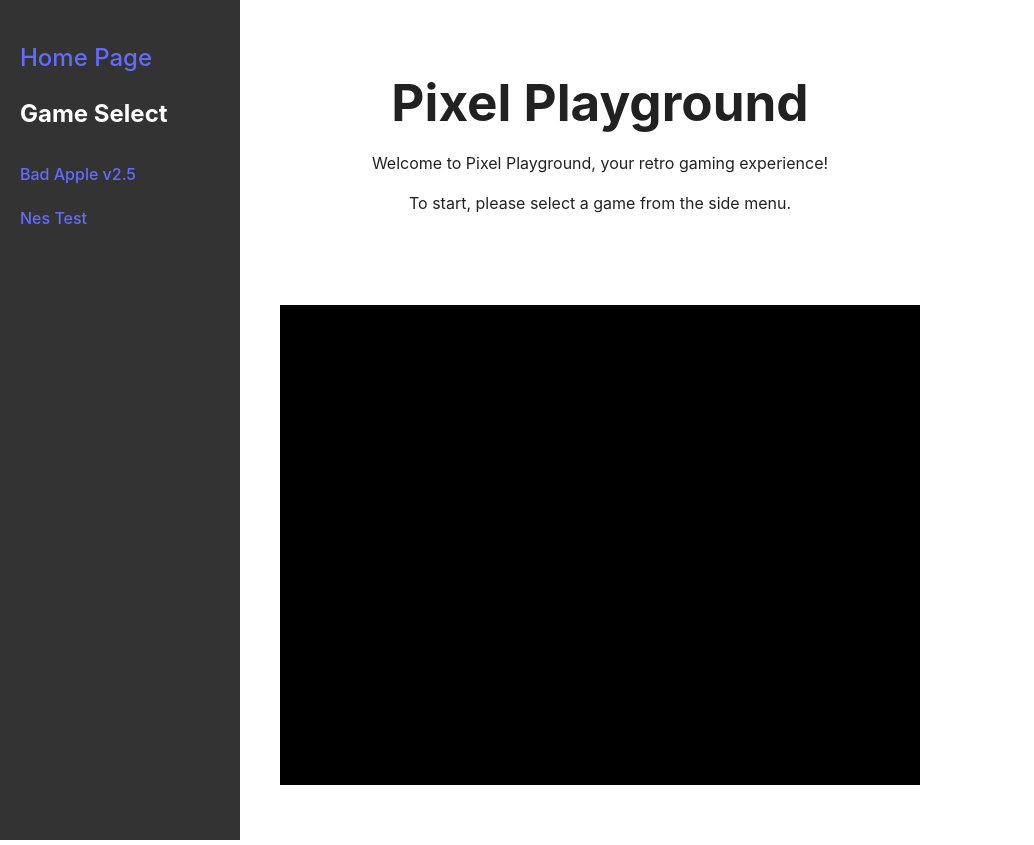
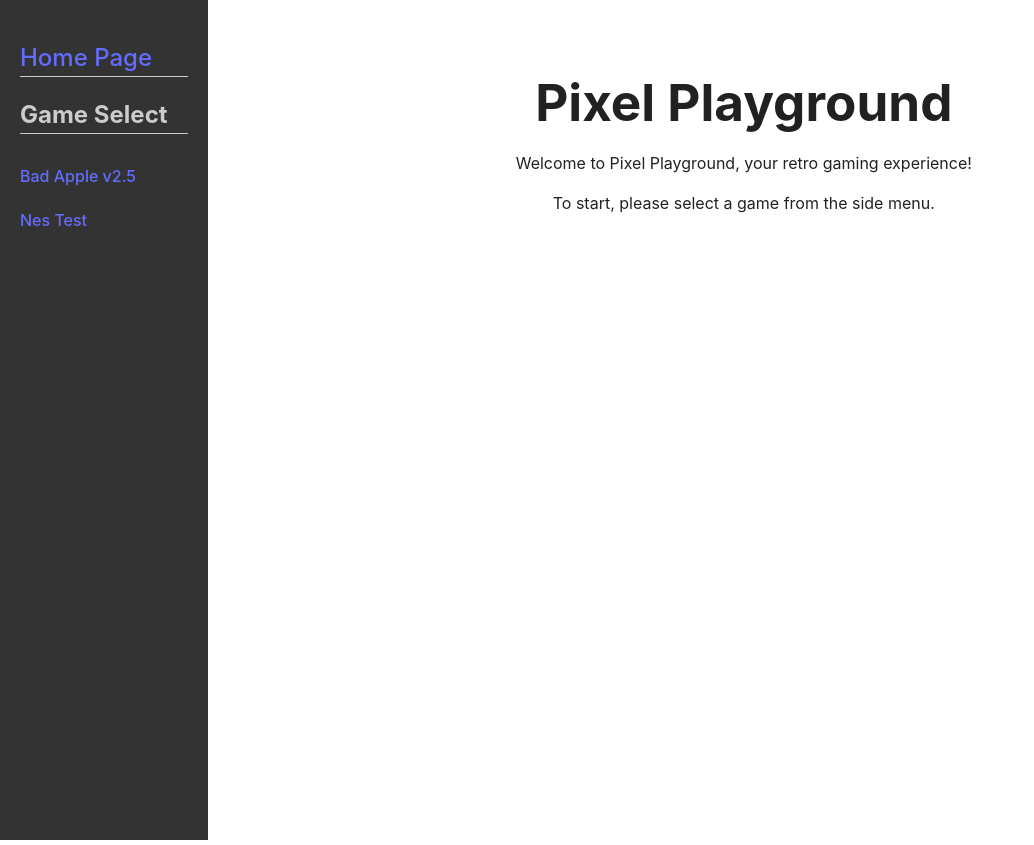
Before and after one commit to sgtao/pixel-playground, a React (Vite) app: page / in a window 1280 px wide. Shown: the whole page, without its empty margins (0-1034 px from the left). Built offline with nearby package versions, Linux system fonts and the light colour scheme.

Commit message:
Add:modify pages components to change shown component from uri

```diff
--- a/src/App.css
+++ b/src/App.css
@@ -9,4 +9,12 @@
   width: 100%;
   height: 100%;
   display: flex;
+  flex-direction: row;
+  flex-wrap: nowrap;
+  justify-content: flex-start;
 }
+
+.pages {
+  width: 100%;
+  margin: 0 auto;
+}
--- a/src/App.jsx
+++ b/src/App.jsx
@@ -1,4 +1,4 @@
-// import { useState } from 'react';
+import { useState, useEffect } from 'react';
 import SideMenu from './components/SideMenu.jsx';
 import HomePage from './pages/HomePage.jsx';
 import NESEmulator from './pages/NESEmulator.jsx';
@@ -6,14 +6,30 @@ import './App.css';
 
 function App() {
   // const [count, setCount] = useState(0);
+  const [currentPath, setCurrentPath] = useState(window.location.pathname);
+  const [currentQuery, setCurrentQuery] = useState(
+    new URLSearchParams(window.location.search).get('q'),
+  );
+
+  useEffect(() => {
+    const handlePathChange = () => {
+      setCurrentPath(window.location.pathname);
+      setCurrentQuery(new URLSearchParams(window.location.search).get('q'));
+    };
+
+    window.addEventListener('popstate', handlePathChange);
+    return () => {
+      window.removeEventListener('popstate', handlePathChange);
+    };
+  }, []);
 
   return (
     <>
       <div className="app-container">
         <SideMenu />
-        <main>
-          <HomePage />
-          <NESEmulator />
+        <main className="pages">
+          {currentPath !== '/Game' && <HomePage />}
+          {currentPath === '/Game' && <NESEmulator game={currentQuery} />}
         </main>
       </div>
     </>
--- a/src/components/SideMenu.css
+++ b/src/components/SideMenu.css
@@ -18,6 +18,8 @@ a:hover {
 }
 
 .side-menu h2 {
+  color: #ccc;
+  border-bottom: 1px solid #ccc;
   margin-bottom: 20px;
 }
 
--- a/src/pages/NESEmulator.jsx
+++ b/src/pages/NESEmulator.jsx
@@ -1,7 +1,13 @@
 // pages/NESEmulator.jsx
+import { useEffect } from 'react';
+import PropTypes from 'prop-types';
 import './NESEmulator.css';
 
-const NESEmulator = () => {
+const NESEmulator = ({ game = '' }) => {
+  useEffect(() => {
+    console.log(`Game ${game} selected.`);
+  }, [game]);
+
   return (
     <div className="nes-emulator">
       <div className="emulator-screen">{/* NES emulator game screen */}</div>
@@ -10,4 +16,8 @@ const NESEmulator = () => {
   );
 };
 
+NESEmulator.propTypes = {
+  game: PropTypes.string,
+};
+
 export default NESEmulator;
```
